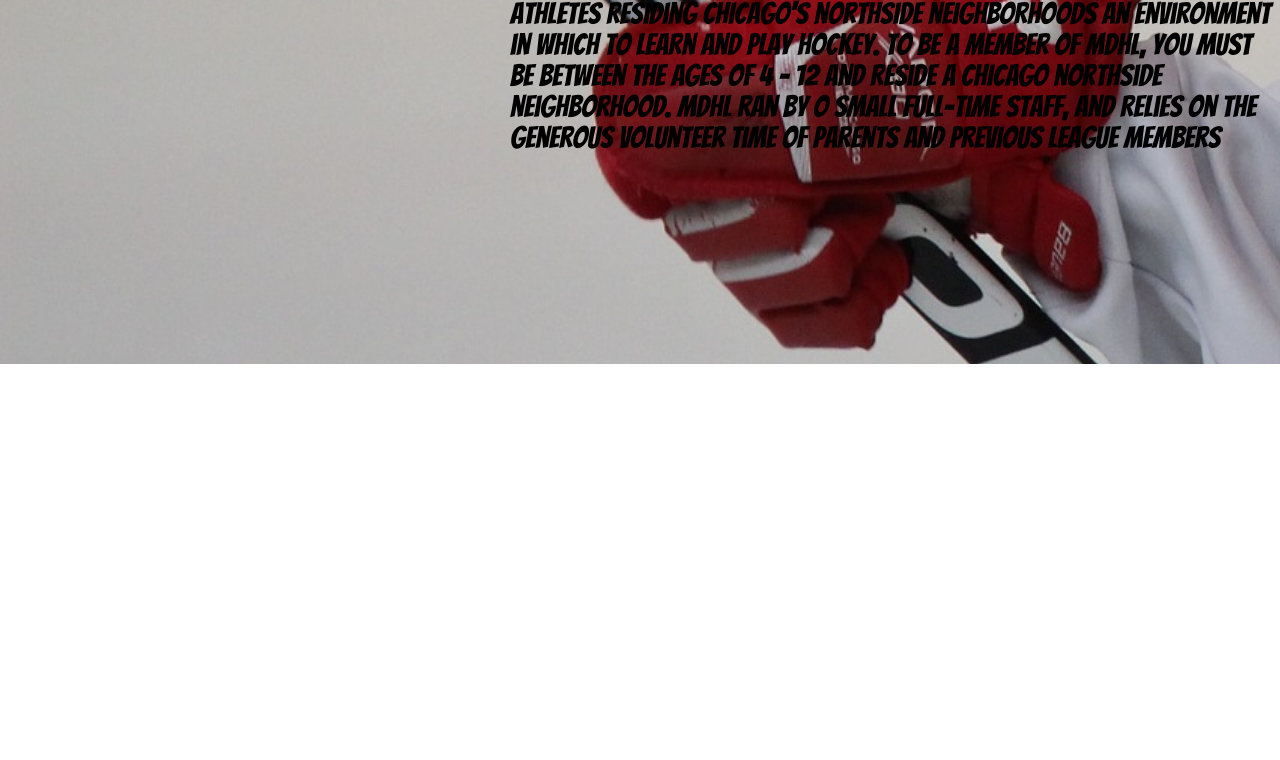
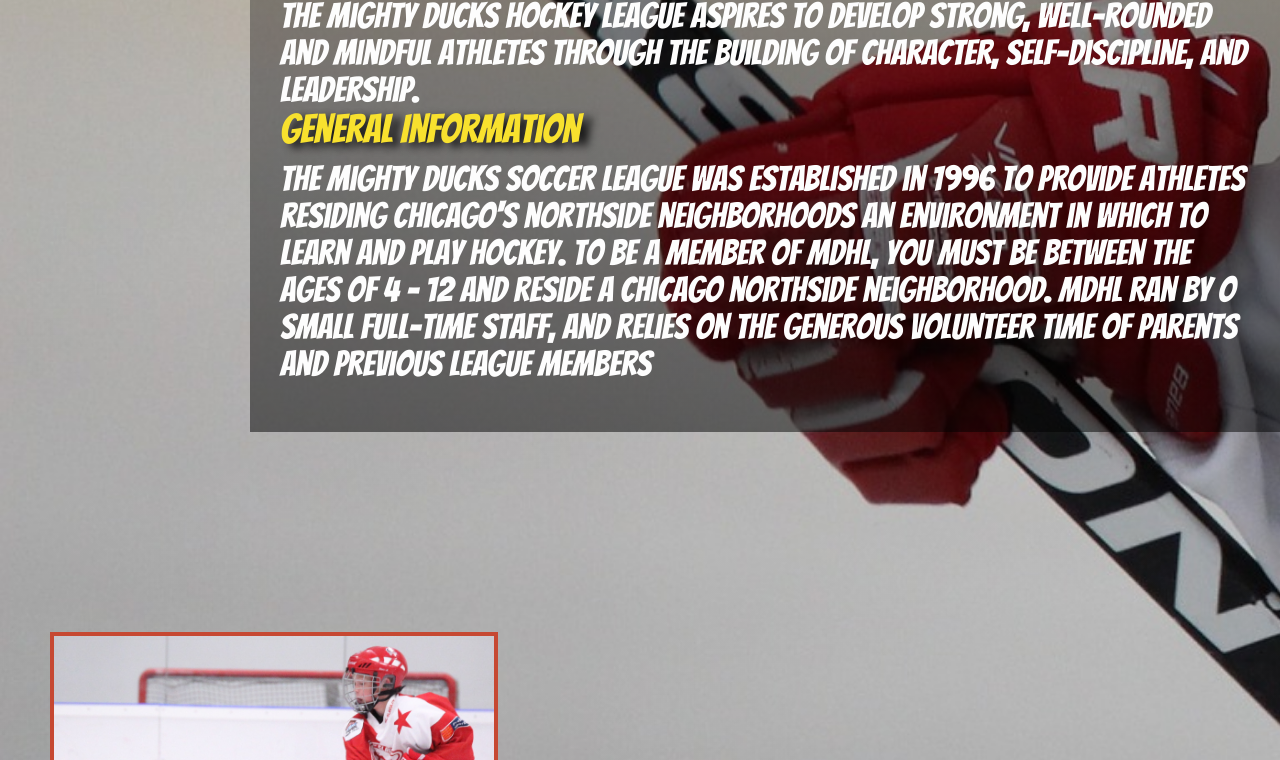
Before and after one commit to emilianoar23/mindhub-mightyducks, a plain HTML site: page aboutMDHL.html in a window 1280 px wide. Shown: the part 1161-1921 px from the top of the page. Drawn offline with Linux system fonts and the light colour scheme; files whose address does not match are found by name.

Commit message:
about listo

```diff
--- a/aboutMDHL.html
+++ b/aboutMDHL.html
@@ -22,33 +22,31 @@
         </div>
     </header>
     <main>
-        <div class="hero-section">
+        <section class="hero-section">
             <img src="./assets/img/design1_image2.jpg" alt="baner image">
             <h2>About MDHL</h2>
-        </div>
-        <section>
-            <div class="contenedor-general">
+        </section>
+        <section class="contenedor-general">
                 <img src="./assets/img/Logo_Mighty_ducks-01.png" alt="logo" class="logo">
                 <div class="container-about">
-                    <h2>Mision</h2>
+                    <h3>Mision</h3>
                     <p>To support young athletes living Chicago's northside neighborhood, who have an interest in
                         learning and playing soccer, with opportunities to learn and practice skills related to the game of
                         hockey, specifically those skills around team cooperation and good sportsmanship</p>
-                    <h2>Vision</h2>
+                    <h3>Vision</h3>
                     <p>The Mighty Ducks Hockey League aspires to develop strong, well-rounded and mindful athletes
                         through the building of character, self-discipline, and leadership.</p>
-                    <h2>General Information</h2>
+                    <h3>General Information</h3>
                     <p>The Mighty Ducks Soccer League was established in 1996 to provide athletes residing
                         Chicago's northside neighborhoods an environment in which to learn and play hockey. To be a
                         member of MDHL, you must be between the ages of 4 - 12 and reside a Chicago northside
                         neighborhood. MDHL ran by o small full-time staff, and relies on the generous volunteer time of
                         parents and previous league members</p>
                 </div>
-            </div>
-            <figure>
-                <img src="./assets/img/hockey_2.jpg" alt="hockey player" class="image-final">
-            </figure>
         </section>
+        <figure>
+            <img src="./assets/img/hockey_2.jpg" alt="hockey player" class="image-final">
+        </figure>
     </main>
     <footer>
         <p>© 2023 Mighty Ducks Hockey League. All Rights Reserved. </p>
--- a/assets/styles/style.css
+++ b/assets/styles/style.css
@@ -99,10 +99,24 @@ main {
 }
 
 .container-about {
-    position: relative;
-    bottom: 120px;
-    font-size: 30px;
-    margin-left: 260px;
+    padding: 50px 30px;
+    background-image: linear-gradient(0deg,
+        rgba(0, 0, 0, 0.5),
+        rgba(0, 0, 0, 0.200));
+}
+
+.container-about h3 {
+    font-size: 2.5em;
+    font-weight: lighter;
+    padding-bottom: 10px;
+    color: #f8e12e;
+    text-shadow: 8px 4px 8px #111;
+}
+
+.container-about p {
+    font-size: 2.2em;
+    font-weight: lighter;
+    color: #fdfdfd;
 }
 
 .container-events {
@@ -123,7 +137,7 @@ main {
 .container-events p {
     font-size: 2.2em;
     font-weight: lighter;
-    color: #c64832;
+    color: #fdfdfd;
 }
 
 .final-image {
@@ -133,7 +147,7 @@ main {
 }
 
 .image-final {
-    width: 30%;
+    width: 35%;
     margin: 50px;
     border: 4px solid;
     color: #c64832;
```
